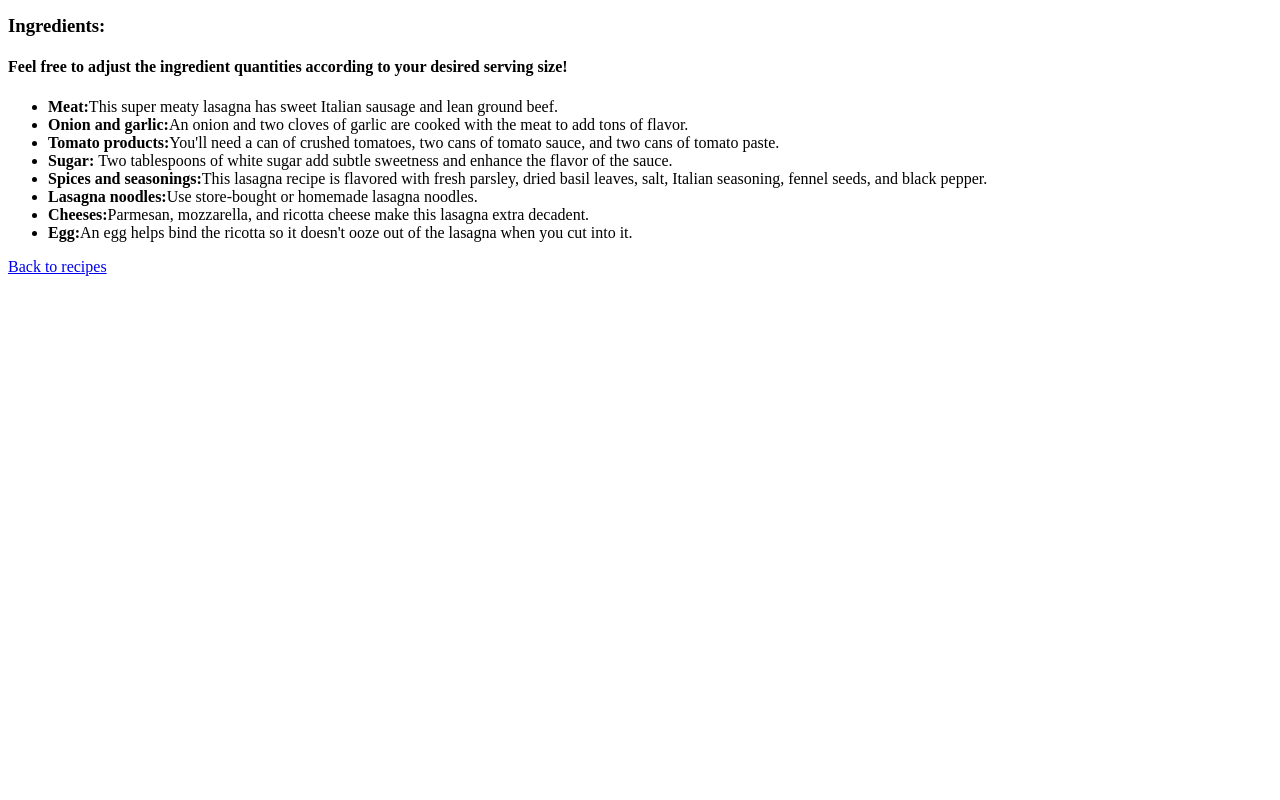
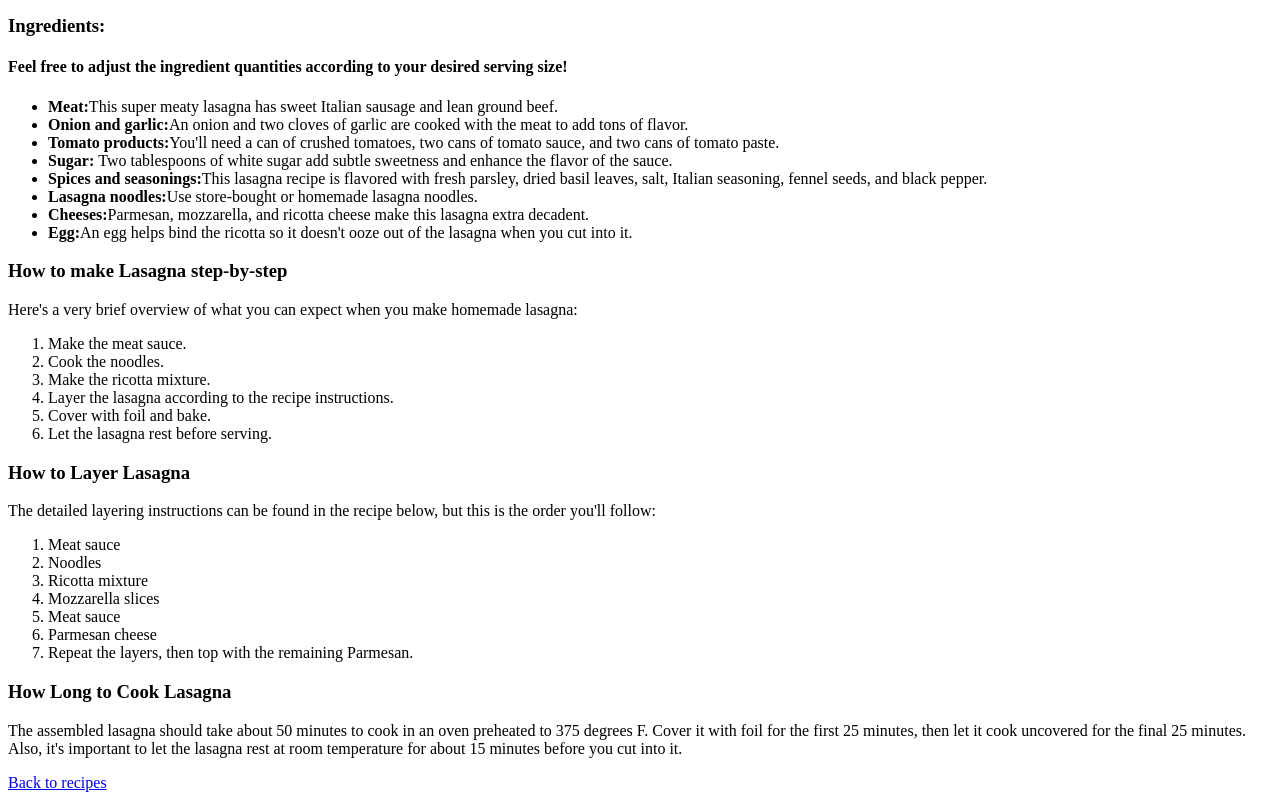
Before and after one commit to klip99/odin-recipes, a plain HTML site: page recipes/lasagna.html in a window 1280 px wide. Shown: the part 589-1389 px from the top of the page. Before the commit the page ends 873 px from the top, so only its background shows below. Drawn offline with Linux system fonts and the light colour scheme; files whose address does not match are found by name.

Commit message:
added final steps to  make receipt

```diff
--- a/recipes/lasagna.html
+++ b/recipes/lasagna.html
@@ -46,6 +46,34 @@
             <li><strong>Cheeses:</strong>Parmesan, mozzarella, and ricotta cheese make this lasagna extra decadent.</li>
             <li><strong>Egg:</strong>An egg helps bind the ricotta so it doesn't ooze out of the lasagna when you cut into it.</li>
         </ul>
+        <h3>How to make Lasagna step-by-step</h3>
+        <p>Here's a very brief overview of what you can expect when you make homemade lasagna:</p>
+        <ol>
+            <li>Make the meat sauce.</li>
+            <li>Cook the noodles.</li>
+            <li>Make the ricotta mixture.</li>
+            <li>Layer the lasagna according to the recipe instructions.</li>
+            <li>Cover with foil and bake.</li>
+            <li>Let the lasagna rest before serving.</li>
+        </ol>
+
+        <h3>How to Layer Lasagna</h3>
+        <p>The detailed layering instructions can be found in the recipe below, but this is the order you'll follow:</p>
+        <ol>
+            <li>Meat sauce</li>
+            <li>Noodles</li>
+            <li>Ricotta mixture</li>
+            <li>Mozzarella slices</li>
+            <li>Meat sauce</li>
+            <li>Parmesan cheese</li>
+            <li>Repeat the layers, then top with the remaining Parmesan.</li>
+        </ol>
+
+        <h3>How Long to Cook Lasagna</h3>
+        <p>The assembled lasagna should take about 50 minutes to cook in an oven preheated to 375 degrees F.
+            Cover it with foil for the first 25 minutes, then let it cook uncovered for the final 25 minutes.
+            Also, it's important to let the lasagna rest at room temperature for about 15 minutes before you cut into it.</p>
+
 
         <div>
             <!-- Link back to home page-->
```
